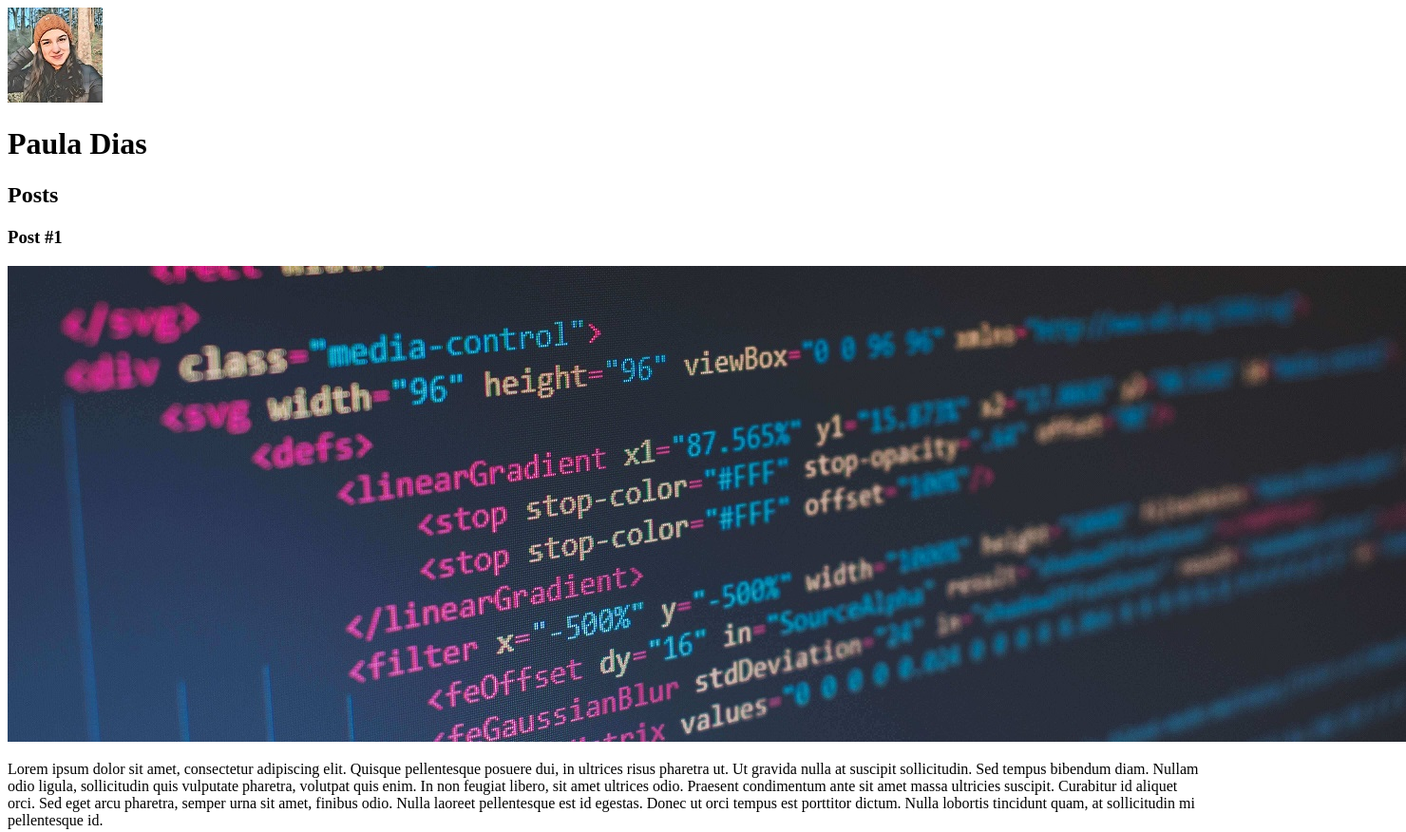
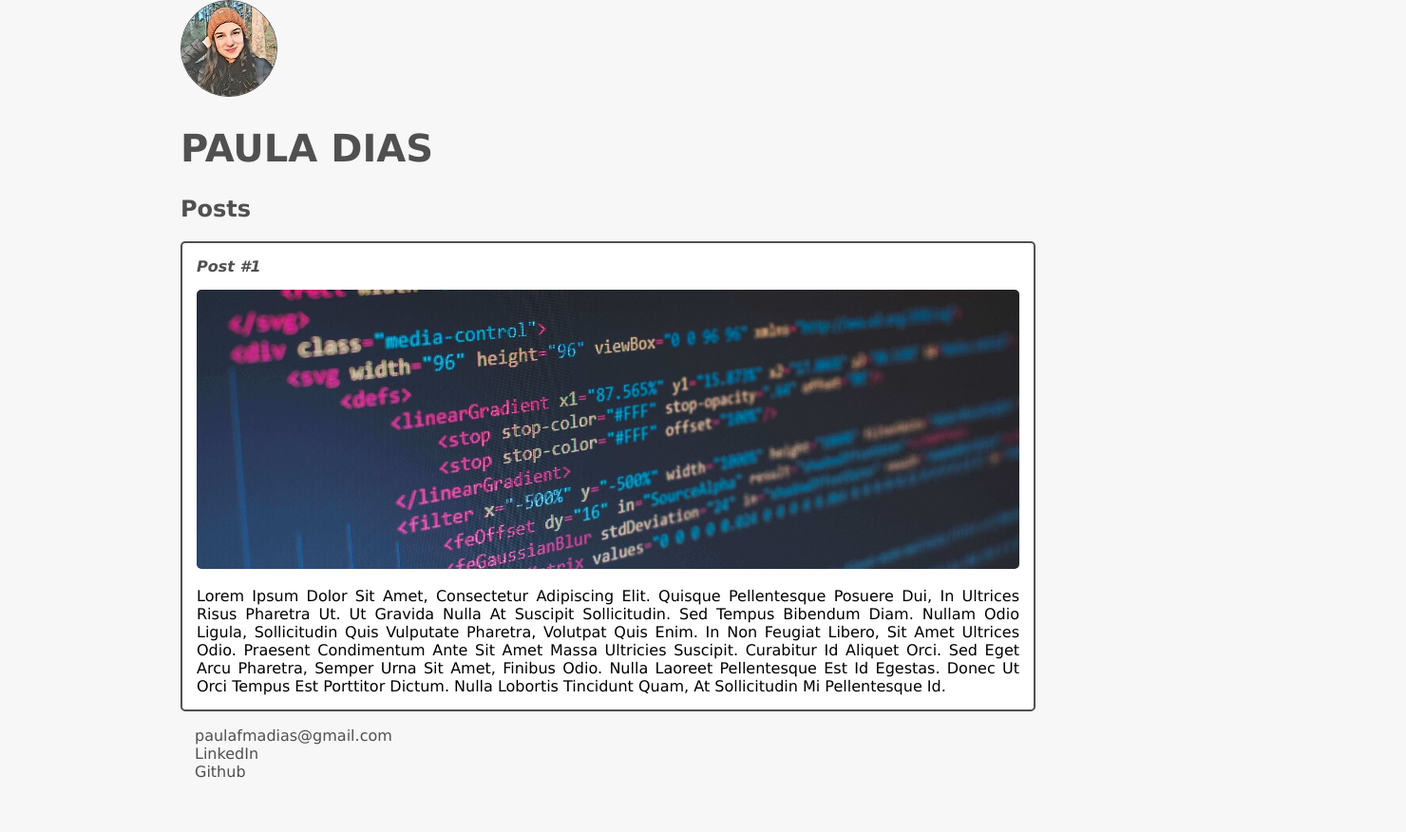
Before and after one commit to PaulaDiass/site-pessoal, a plain HTML site: page index.html in a window 1280 px wide. Shown: the top 876 px of the page at 95% size, 1480 px wide, since content can reach past the window. After the commit the page ends 838 px from the top, so only its background shows below. Drawn offline with Linux system fonts and the light colour scheme.

Commit message:
atualizações CSS

```diff
--- a/index.html
+++ b/index.html
@@ -3,28 +3,29 @@
     <head>
         <meta charset="utf-8">
         <title>Paula Dias</title>
+        <link rel="stylesheet" href="style.css">
     </head>
     <body>
         <header>
-            <img src="img/iconepaula.jpg" alt="Ilustração do rosto da Paula">
-            <h1>Paula Dias</h1>
+            <img class="photo" src="img/iconepaula.jpg" alt="Ilustração do rosto da Paula">
+            <h1 id="title">Paula Dias</h1>
         </header>
         <section>
             <header>
-                <h2>Posts</h2>
+                <h2 class="subtitle">Posts</h2>
             </header>
-            <article>
+            <article class="post">
                 <header>
-                    <h3>Post #1</h3>
-                    <img src="img/htmlcode.jpg" alt="Editor de texto contendo código html">
+                    <h3 class="post-title">Post #1</h3>
+                    <img class="post-image" src="img/htmlcode.jpg" alt="Editor de texto contendo código html">
                 </header>
-                <p>
+                <p class="post-content">
                     Lorem ipsum dolor sit amet, consectetur adipiscing elit. Quisque pellentesque posuere dui, in ultrices risus pharetra ut. Ut gravida nulla at suscipit sollicitudin. Sed tempus bibendum diam. Nullam odio ligula, sollicitudin quis vulputate pharetra, volutpat quis enim. In non feugiat libero, sit amet ultrices odio. Praesent condimentum ante sit amet massa ultricies suscipit. Curabitur id aliquet orci. Sed eget arcu pharetra, semper urna sit amet, finibus odio. Nulla laoreet pellentesque est id egestas. Donec ut orci tempus est porttitor dictum. Nulla lobortis tincidunt quam, at sollicitudin mi pellentesque id.
                 </p>
             </article>
         </section>
         <footer>
-            <ul>
+            <ul class="contact-list">
                 <li>
                     <a href="mailto:paulafmadias@gmail.com" target="_blank">paulafmadias@gmail.com</a>
                 </li>
--- /dev/null
+++ b/style.css
@@ -0,0 +1,54 @@
+body{
+    background-color: #f7f7f7;
+    font-family: Verdana, Tahoma, sans-serif;
+    max-width: 900px;
+    margin: auto;
+}
+
+.photo{
+    border-radius: 50%;
+    border: 1px solid #505050;
+}
+
+#title, .subtitle, .post-title{
+    color: #505050;
+}
+
+#title{
+    font-size: 40px;
+    text-transform: uppercase;
+}
+a{
+    text-decoration: none;
+    color: #505050;
+}
+
+.post-title{
+    font-size: 16px;
+    font-style: italic;
+    margin: 0 0 15px 0;
+}
+
+.post{
+    background-color: #fff;
+    padding: 15px;
+    border: 2px solid #505050;
+    margin: 0 0 15px 0;
+    border-radius: 5px;
+}
+
+.post-content{
+    margin: 15px 0 0 0;
+    text-transform: capitalize;
+    text-align: justify;
+}
+
+.post-image{
+    width: 100%;
+    border-radius: 5px;
+}
+
+.contact-list{
+    list-style-type: none;
+    padding: 0 0 0 15px;
+}
```
